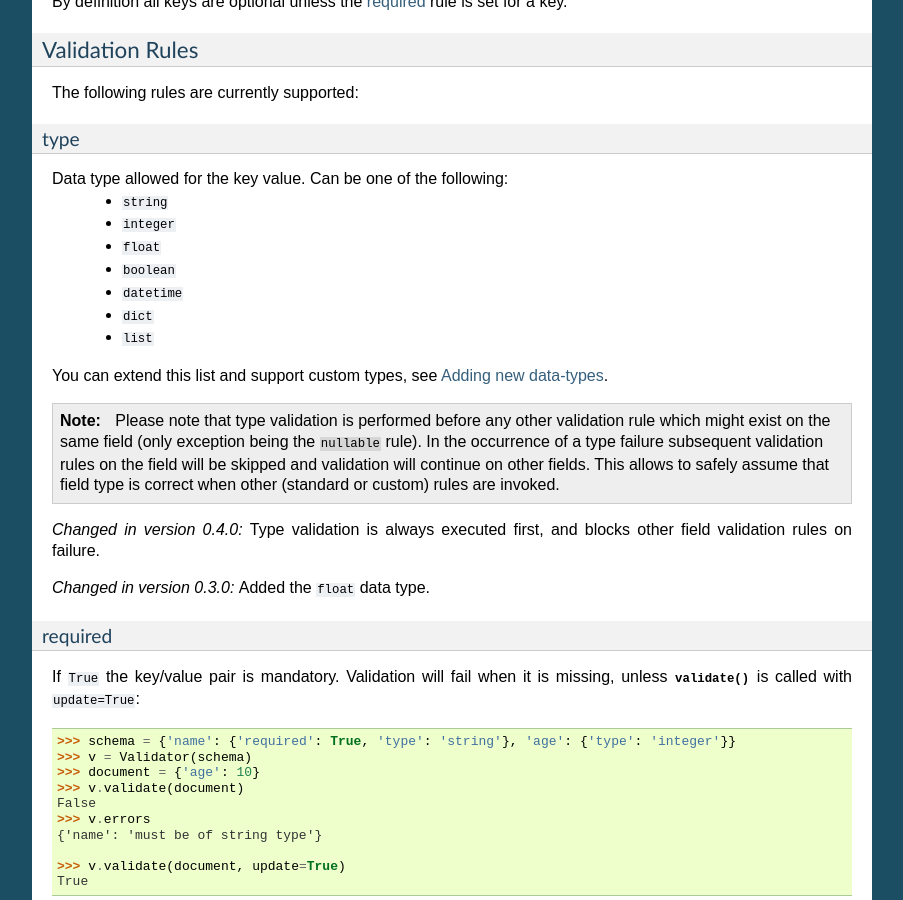
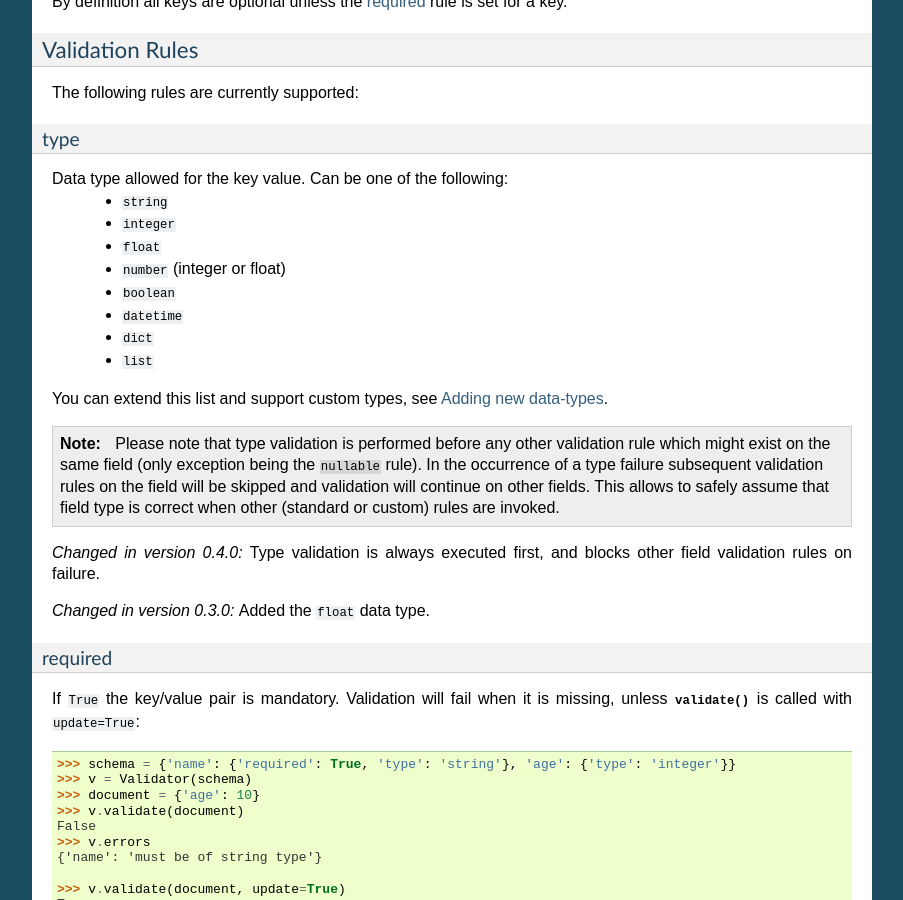
Before and after one commit to pyeve/cerberus, a Sphinx documentation site: the page built from docs/index.rst, in a window 1280 px wide and 900 px high, scrolled down 2786 px. Shown: the whole window, without its empty margins (198-1101 px from the left). Built offline with Sphinx 7.4.7, drawn with Linux system fonts in a browser that asks for light colours.

Commit message:
Add number to docs

```diff
--- a/docs/index.rst
+++ b/docs/index.rst
@@ -176,6 +176,7 @@ Data type allowed for the key value. Can be one of the following:
     * ``string``
     * ``integer``
     * ``float``
+    * ``number`` (integer or float)
     * ``boolean``
     * ``datetime``
     * ``dict``
```
